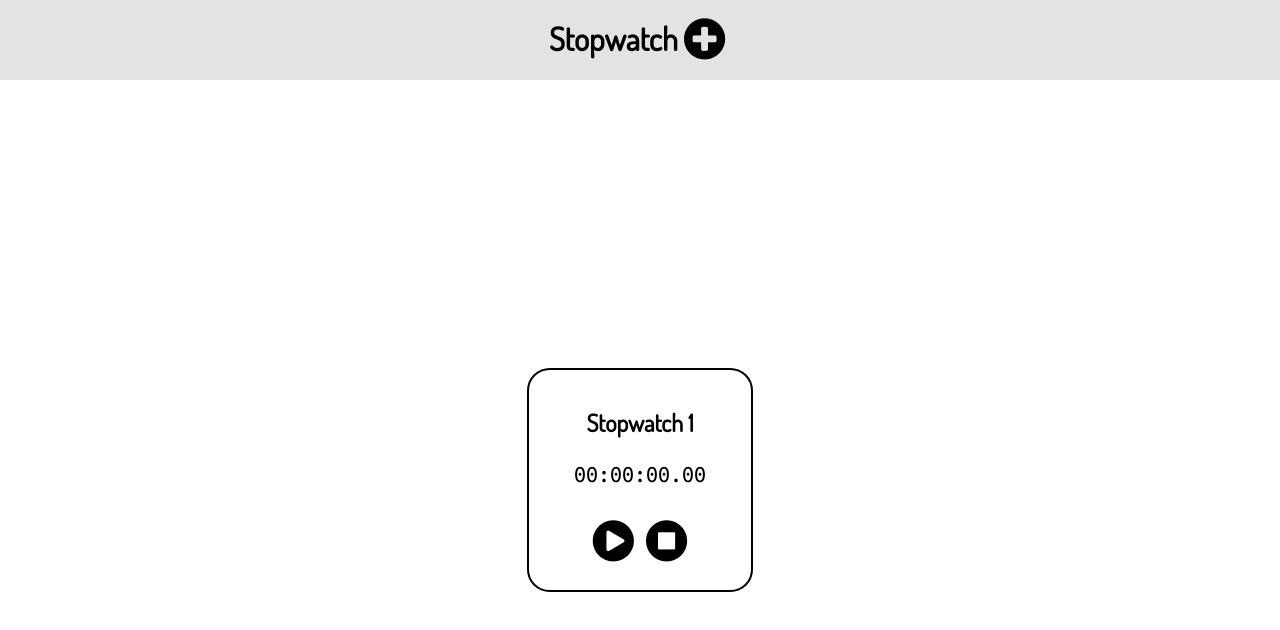
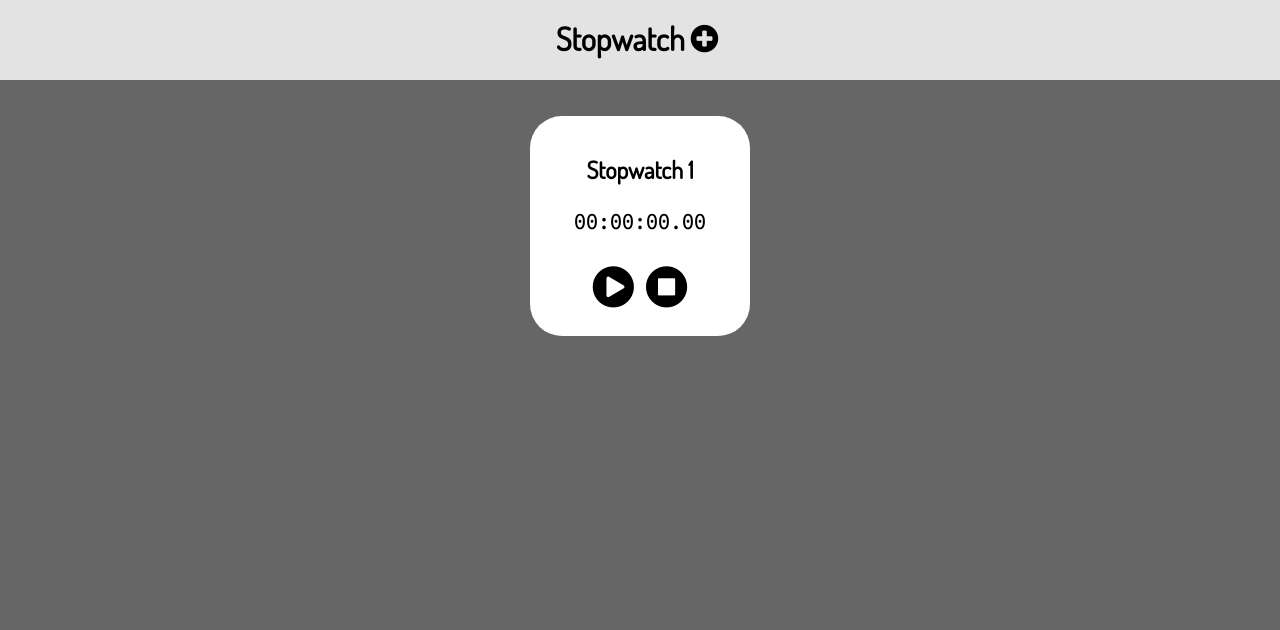
Before and after one commit to stevehopkinson/steve-marko-stopwatch, a plain HTML site: page index.html in a window 1280 px wide. Drawn offline with Linux system fonts and the light colour scheme.

Commit message:
Update CSS styling to fix issues and improve appearance

```diff
--- a/index.html
+++ b/index.html
@@ -13,7 +13,7 @@
   <body>
     <header class="header">
       <h1 class="header__title">Stopwatch</h1>
-      <button class="header__button" id="newStopwatchButton" name="button"><i class="fa fa-plus-circle" aria-hidden="true"></i></button>
+      <button class="header__button fade-on-hover" id="newStopwatchButton" name="button"><i class="fa fa-plus-circle" aria-hidden="true"></i></button>
     </header>
     <div class="container" id="stopwatchContainer"></div>
     <script type="text/javascript" src="src/stopwatch.js"></script>
--- a/src/main.css
+++ b/src/main.css
@@ -4,6 +4,7 @@ html, body {
   width: 100%;
   height: 100%;
   box-sizing: border-box;
+  background-color: #666666;
 }
 
 *, *:before, *:after {
@@ -11,6 +12,8 @@ html, body {
 }
 
 .header {
+  position: absolute;
+  width: 100%;
   display: flex;
   justify-content: center;
   background-color: rgb(227, 227, 227);
@@ -18,14 +21,10 @@ html, body {
   z-index: 10;
 }
 
-.header_title {
-
-}
-
 .header__button {
-  background: none;*/
+  background: none;
   cursor: pointer;
-  font-size: 3rem;
+  font-size: 2rem;
   border: none;
   margin: 0px;
   padding: 0 20 0 20;
@@ -33,23 +32,33 @@ html, body {
   float: right;
 }
 
+.header__button:focus {
+  outline: none;
+  border: none;
+}
+
 .container {
+  padding-top: 6rem;
   max-width: 800px;
   margin: auto;
   width: 100%;
-  height: 100%;
   display: flex;
+  flex-flow: row;
   flex-wrap: wrap;
   justify-content: center;
-  align-items: center;
+  align-items: flex-start;
 }
 
 .stopwatch {
-  border: 2px solid black;
   padding: 20px;
   margin: 20px;
-  border-radius: 10%;
+  border-radius: 2rem;
   text-align: center;
+  background-color: white;
+}
+
+.stopwatch__wrapper {
+  max-width: 260px;
 }
 
 .stopwatch__name {
@@ -65,8 +74,17 @@ html, body {
   padding: 0 20 0 20;
 }
 
+.stopwatch__button:focus {
+  outline: none;
+  border: none;
+}
+
 .stopwatch__display {
   font-family: 'Ubuntu Mono', monospace;
   font-size: 1.5rem;
   text-align: center;
 }
+
+.fade-on-hover:hover {
+  opacity: 0.8;
+}
--- a/src/stopwatch.js
+++ b/src/stopwatch.js
@@ -12,7 +12,7 @@ var Stopwatch = function () {
   var running, watch, timePassed, prevTime, currTime;
 
   var wrapper = document.createElement("DIV");
-  wrapper.setAttribute("class", "stopwatch__wrapper col-4");
+  wrapper.setAttribute("class", "stopwatch__wrapper col-4 col-m-6");
 
   var section = document.createElement("SECTION");
   section.setAttribute("class", "stopwatch");
@@ -28,7 +28,7 @@ var Stopwatch = function () {
   section.appendChild(display);
 
   var startStop = document.createElement("BUTTON");
-  startStop.setAttribute("class", "stopwatch__button");
+  startStop.setAttribute("class", "stopwatch__button fade-on-hover");
   section.appendChild(startStop);
 
   var startStopIcon = document.createElement("I");
@@ -37,7 +37,7 @@ var Stopwatch = function () {
   startStop.appendChild(startStopIcon);
 
   var reset = document.createElement("BUTTON");
-  reset.setAttribute("class", "stopwatch__button");
+  reset.setAttribute("class", "stopwatch__button fade-on-hover");
   reset.innerHTML = stopIcon;
   section.appendChild(reset);
 
@@ -107,18 +107,6 @@ var Stopwatch = function () {
     return wrapper;
   }
 
-  this.getTimePassed = function() {
-    return timePassed;
-  }
-
-  this.start = function() {
-    startTimer();
-  }
-
-  this.stop = function() {
-    stopTimer();
-  }
-
   initialise();
 };
 
```
